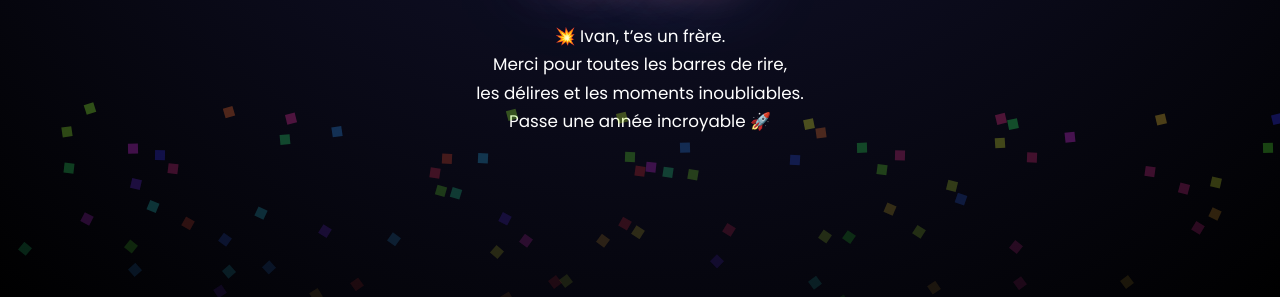
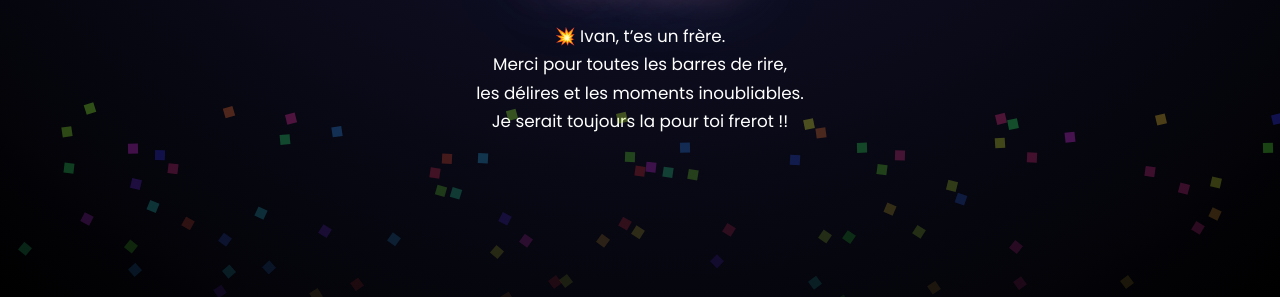
Before and after one commit to Rphbnt/Anniv-Ivan-, a plain HTML site: page index.html in a window 1280 px wide. Both pictures are taken after a click on the button "Clique pour ta surprise 🎁". Shown: the part 503-800 px from the top of the page. Drawn offline with Linux system fonts and the light colour scheme.

Commit message:
Update index.html

```diff
--- a/index.html
+++ b/index.html
@@ -151,7 +151,7 @@ button:hover {
         💥 Ivan, t’es un frère.<br>
         Merci pour toutes les barres de rire,<br>
         les délires et les moments inoubliables.<br>
-        Passe une année incroyable 🚀
+        Je serait toujours la pour toi frerot !!
     </div>
 </div>
 
```
